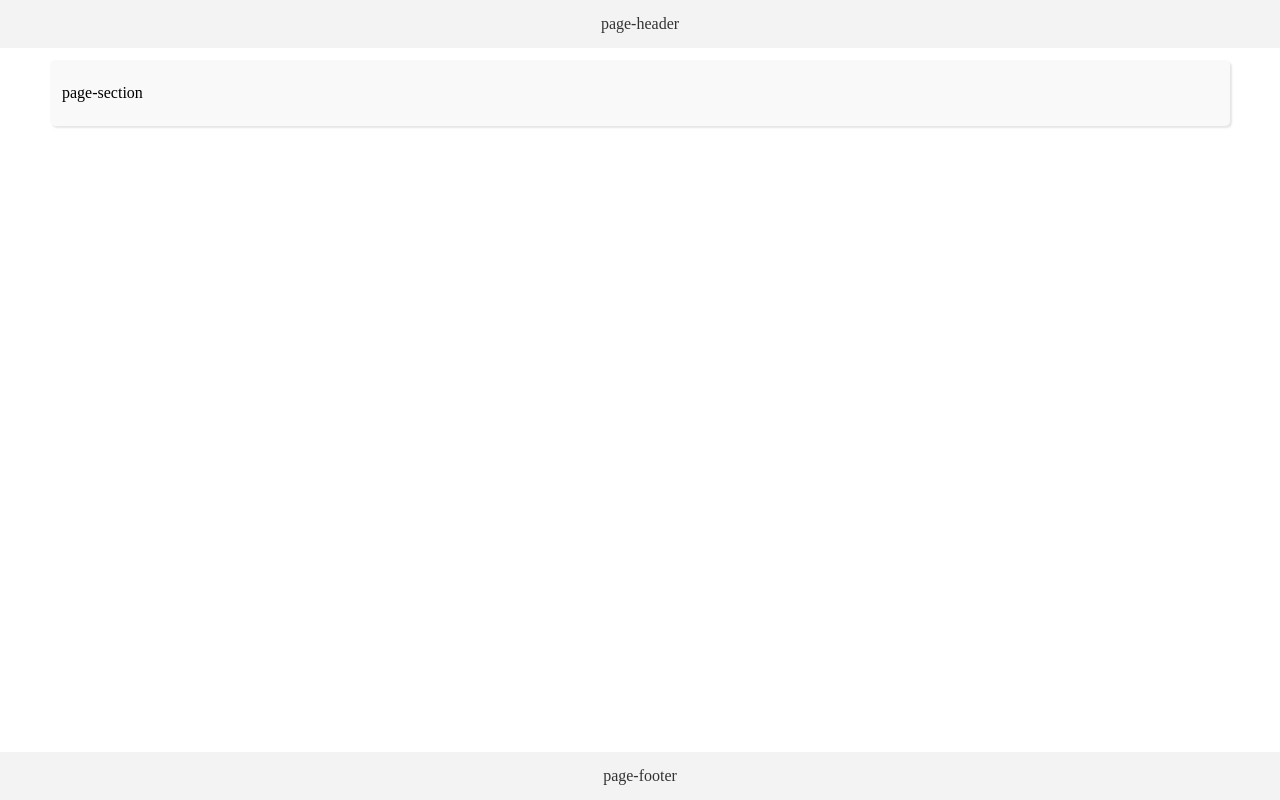
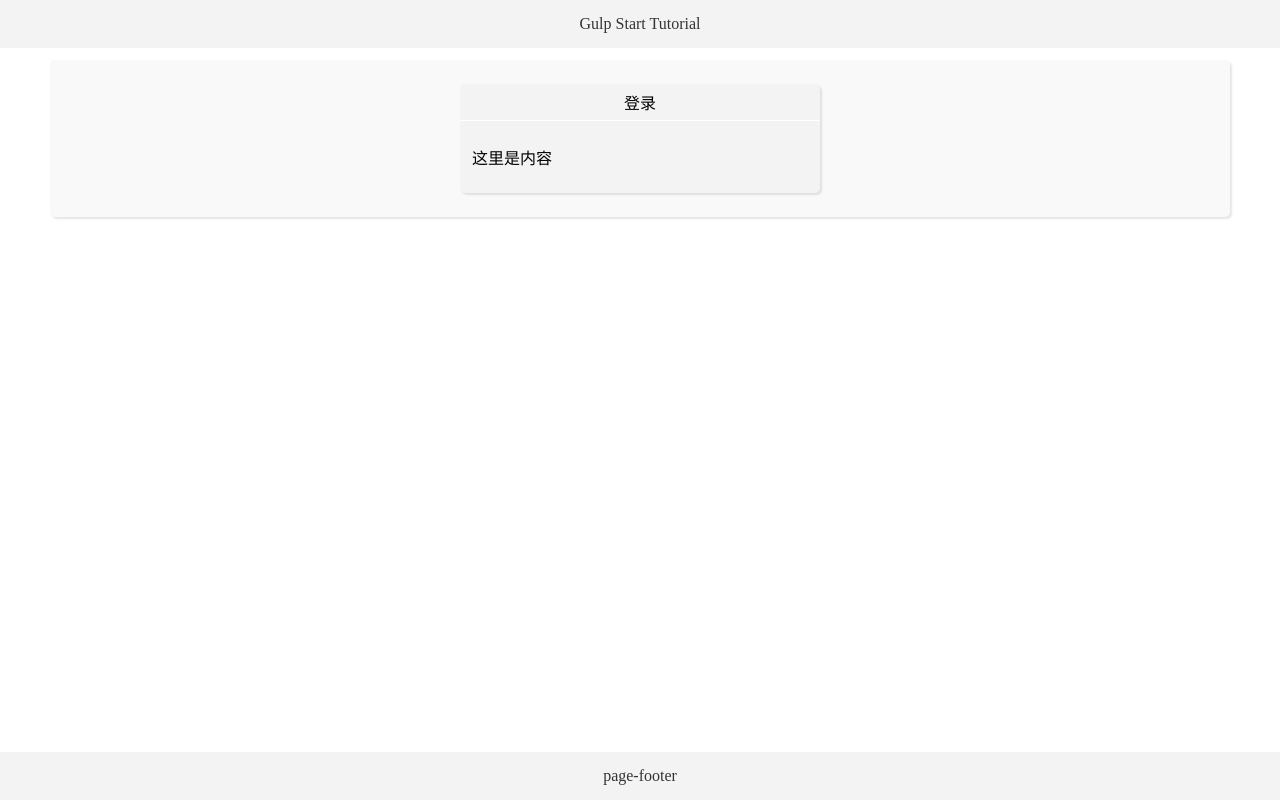
Before and after one commit to yaoo5/gulp-start-demo, a website: page src/views/login.html in a window 1280 px wide. Drawn offline with nearby package versions, Linux system fonts and the light colour scheme; files that its build step writes are made by us from their sources.

Commit message:
feat: login page

```diff
--- a/src/sass/login.scss
+++ b/src/sass/login.scss
@@ -0,0 +1,28 @@
+
+.login {
+  &-container {
+    box-sizing: border-box;
+    width: 360px;
+    height: auto;
+    margin: 0 auto;
+    background-color: #f3f3f3;
+    border-radius: 5px;
+    box-shadow: 2px 2px 2px rgba(0, 0, 0, 0.1);
+
+    &__header {
+      width: 100%;
+      height: 36px;
+      display: flex;
+      justify-content: center;
+      align-items: center;
+      border-bottom: 1px solid #fff;
+    }
+
+    &__content {
+      box-sizing: border-box;
+      width: 100%;
+      height: auto;
+      padding: 24px 12px;
+    }
+  }
+}
--- a/src/views/login.html
+++ b/src/views/login.html
@@ -4,15 +4,22 @@
   <meta charset="UTF-8">
   <title>Login</title>
   <link rel="stylesheet" href="../css/cold/index.css">
+  <link rel="stylesheet" href="../css/login.css">
 </head>
 <body>
   <div class="cold-page">
     <header class="cold-page__header">
-      <span>page-header</span>
+      <span>Gulp Start Tutorial</span>
     </header>
     <section class="cold-page__body">
-      <span>page-section</span>
-      <div class="login-wrapper"></div>
+      <div class="login-container">
+        <div class="login-container__header">
+          <span>登录</span>
+        </div>
+        <div class="login-container__content">
+          这里是内容
+        </div>
+      </div>
     </section>
     <footer class="cold-page__footer">
       <span>page-footer</span>
```
